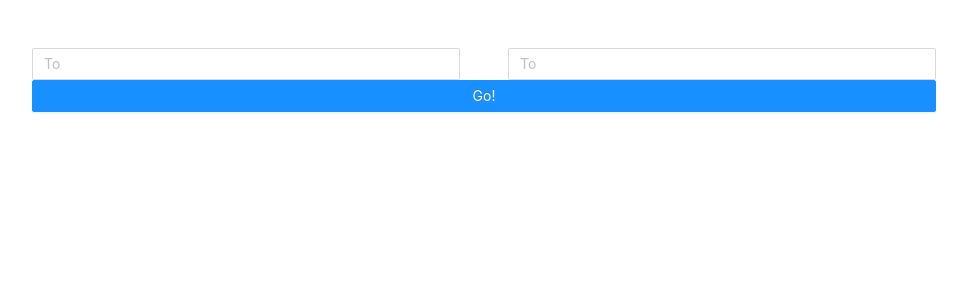
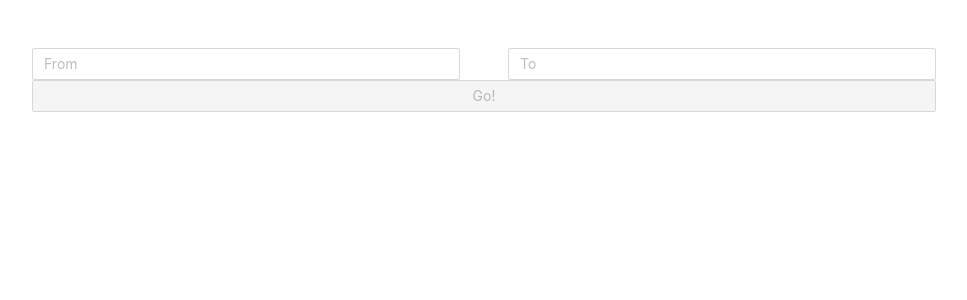
Before and after one commit to encX/bangkok-transit-planner, a React (Create React App) app in the folder client/: page / in a window 1280 px wide. Shown: the top 300 px of the page, without its empty margins (156-1123 px from the left). Built offline with nearby package versions, Linux system fonts and the light colour scheme.

Commit message:
Create API file

```diff
--- a/client/src/App.tsx
+++ b/client/src/App.tsx
@@ -1,22 +1,20 @@
-import React from 'react';
+import React, {useState, useEffect} from 'react';
+import {getAllStations} from './api';
 import {Station} from './models/Station';
 import TopHalf from './TopHalf';
+
 import 'antd/dist/antd.css';
 import './css/style.scss';
 
-const stations: Station[] = [
-	{id: 1, name: 'กำแพงเพชร'},
-	{id: 2, name: 'สวนจตุจักร'},
-	{id: 3, name: 'พหลโยธิน'},
-	{id: 4, name: 'ลาดพร้าว'},
-	{id: 5, name: 'บางซื่อ'},
-];
-
 function App(): JSX.Element {
-
+	const [stations, setStations] = useState<Station[]>([]);
+	useEffect(() => {
+		getAllStations().then(setStations);
+	}, []);
 	return (
+		// todo: loading blocker
 		<div className="App base-component">
-			<TopHalf stations={stations} />
+			{stations.length && <TopHalf stations={stations} />}
 		</div>
 	);
 }
--- a/client/src/StationAutoComplete.tsx
+++ b/client/src/StationAutoComplete.tsx
@@ -6,13 +6,14 @@ import {OptionData, OptionGroupData} from 'rc-select/lib/interface';
 interface StationAutoCompleteProps {
 	onSelect: (id:number) => void;
 	stations: Station[];
+	placeholder: string;
 }
 
 function toAutoCompleteValue({name, id}: Station): OptionData {
 	return {value: name, key: id};
 }
 
-export const StationAutoComplete: React.FunctionComponent<StationAutoCompleteProps> = ({onSelect, stations}): JSX.Element => {
+export const StationAutoComplete: React.FunctionComponent<StationAutoCompleteProps> = ({onSelect, stations, placeholder}): JSX.Element => {
 	const [station, setStation] = useState('');
 	const [filteredStation, setFilteredStation] = useState<OptionData[]>(stations.map(toAutoCompleteValue));
 
@@ -46,7 +47,7 @@ export const StationAutoComplete: React.FunctionComponent<StationAutoCompletePro
 			onSelect={onSelectStation}
 			onSearch={onSearchStation}
 			onChange={onChangeStation}
-			placeholder="To"
+			placeholder={placeholder}
 		/>
 	);
 };
--- a/client/src/TopHalf.tsx
+++ b/client/src/TopHalf.tsx
@@ -1,5 +1,6 @@
-import {AutoComplete, Button, Col, Row} from 'antd';
+import {Button, Col, Row} from 'antd';
 import React, {useState} from 'react';
+import {getRoutes} from './api';
 
 import {Station} from './models/Station';
 
@@ -15,18 +16,24 @@ function TopHalf({stations}: TopHalfProps): JSX.Element {
 	const [from, setFrom] = useState<number>();
 	const [to, setTo] = useState<number>();
 
+	const onGo = (): void => {
+		from && to && getRoutes(from, to);
+	};
+
 	return (
 		<div className="top-half">
 			<Row gutter={[48, 28]}>
 				<Col xs={24} sm={24} md={12}>
-					<StationAutoComplete onSelect={setFrom} stations={stations}/>
+					<StationAutoComplete onSelect={setFrom} stations={stations} placeholder="From"/>
 				</Col>
 				<Col xs={24} sm={24} md={12}>
-					<StationAutoComplete onSelect={setTo} stations={stations}/>
+					<StationAutoComplete onSelect={setTo} stations={stations} placeholder="To"/>
 				</Col>
 			</Row>
 			<Row>
-				<Col span={24}><Button type="primary" block>Go!</Button></Col>
+				<Col span={24}>
+					<Button type="primary" disabled={!from || !to} onClick={onGo} block>Go!</Button>
+				</Col>
 			</Row>
 		</div>
 	);
--- /dev/null
+++ b/client/src/api/index.ts
@@ -0,0 +1,19 @@
+import {Station} from '../models/Station';
+
+export async function getAllStations(): Promise<Station[]> {
+	try {
+		return [
+			{id: 1, name: 'กำแพงเพชร'},
+			{id: 2, name: 'สวนจตุจักร'},
+			{id: 3, name: 'พหลโยธิน'},
+			{id: 4, name: 'ลาดพร้าว'},
+			{id: 5, name: 'บางซื่อ'},
+		];
+	} catch (e) {
+		throw e;
+	}
+}
+
+export async function getRoutes(from: number, to: number): Promise<void> {
+	// todo
+}
```
